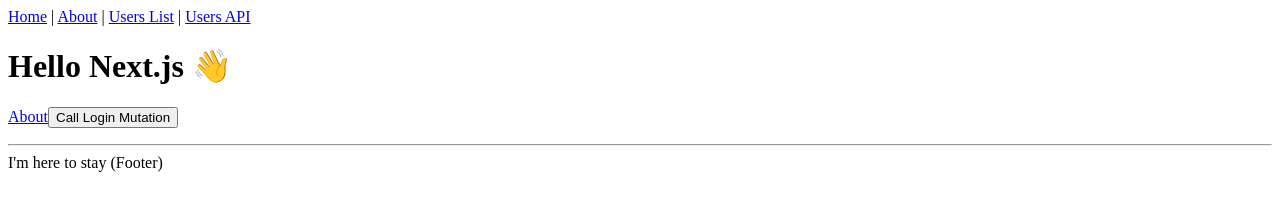
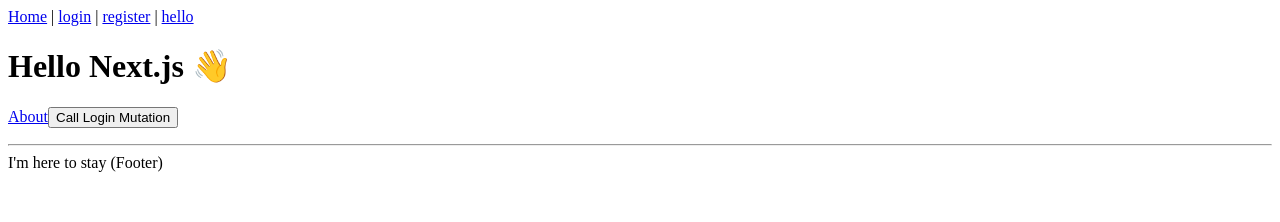
Before and after one commit to ShinteiMai/portfolio, a Next.js app in the folder web/: page / in a window 1280 px wide. Shown: the top 222 px of the page. Built offline with nearby package versions, Linux system fonts and the light colour scheme.

Commit message:
Added route guard in /hello but need to fix SSR with apollo-link-error

```diff
--- a/web/components/Layout.tsx
+++ b/web/components/Layout.tsx
@@ -1,13 +1,13 @@
-import React, { ReactNode } from 'react'
-import Link from 'next/link'
-import Head from 'next/head'
+import React, { ReactNode } from "react";
+import Link from "next/link";
+import Head from "next/head";
 
 type Props = {
-  children?: ReactNode
-  title?: string
-}
+  children?: ReactNode;
+  title?: string;
+};
 
-const Layout = ({ children, title = 'This is the default title' }: Props) => (
+const Layout = ({ children, title = "This is the default title" }: Props) => (
   <div>
     <Head>
       <title>{title}</title>
@@ -18,24 +18,24 @@ const Layout = ({ children, title = 'This is the default title' }: Props) => (
       <nav>
         <Link href="/">
           <a>Home</a>
-        </Link>{' '}
-        |{' '}
-        <Link href="/about">
-          <a>About</a>
-        </Link>{' '}
-        |{' '}
-        <Link href="/users">
-          <a>Users List</a>
-        </Link>{' '}
-        | <a href="/api/users">Users API</a>
+        </Link>{" "}
+        |{" "}
+        <Link href="/login">
+          <a>login</a>
+        </Link>{" "}
+        |{" "}
+        <Link href="/register">
+          <a>register</a>
+        </Link>{" "}
+        | <a href="/hello">hello</a>
       </nav>
     </header>
-    {children}
+    <main>{children}</main>
     <footer>
       <hr />
       <span>I'm here to stay (Footer)</span>
     </footer>
   </div>
-)
+);
 
-export default Layout
+export default Layout;
--- a/web/generated/apolloComponents.tsx
+++ b/web/generated/apolloComponents.tsx
@@ -22,6 +22,7 @@ export type User = {
   lastName: Scalars['String'];
   email: Scalars['String'];
   name: Scalars['String'];
+  confirmed: Scalars['Boolean'];
 };
 
 export type ChangePasswordInput = {
@@ -119,6 +120,14 @@ export type RegisterMutation = (
   ) }
 );
 
+export type HelloQueryVariables = Exact<{ [key: string]: never; }>;
+
+
+export type HelloQuery = (
+  { __typename?: 'Query' }
+  & Pick<Query, 'hello'>
+);
+
 
 export const ConfirmUserDocument = gql`
     mutation ConfirmUser($token: String!) {
@@ -213,3 +222,28 @@ export function withRegister<TProps, TChildProps = {}, TDataName extends string
 };
 export type RegisterMutationResult = ApolloReactCommon.MutationResult<RegisterMutation>;
 export type RegisterMutationOptions = ApolloReactCommon.BaseMutationOptions<RegisterMutation, RegisterMutationVariables>;
+export const HelloDocument = gql`
+    query Hello {
+  hello
+}
+    `;
+export type HelloComponentProps = Omit<ApolloReactComponents.QueryComponentOptions<HelloQuery, HelloQueryVariables>, 'query'>;
+
+    export const HelloComponent = (props: HelloComponentProps) => (
+      <ApolloReactComponents.Query<HelloQuery, HelloQueryVariables> query={HelloDocument} {...props} />
+    );
+
+export type HelloProps<TChildProps = {}, TDataName extends string = 'data'> = {
+      [key in TDataName]: ApolloReactHoc.DataValue<HelloQuery, HelloQueryVariables>
+    } & TChildProps;
+export function withHello<TProps, TChildProps = {}, TDataName extends string = 'data'>(operationOptions?: ApolloReactHoc.OperationOption<
+  TProps,
+  HelloQuery,
+  HelloQueryVariables,
+  HelloProps<TChildProps, TDataName>>) {
+    return ApolloReactHoc.withQuery<TProps, HelloQuery, HelloQueryVariables, HelloProps<TChildProps, TDataName>>(HelloDocument, {
+      alias: 'hello',
+      ...operationOptions
+    });
+};
+export type HelloQueryResult = ApolloReactCommon.QueryResult<HelloQuery, HelloQueryVariables>;
--- a/web/lib/withApollo.tsx
+++ b/web/lib/withApollo.tsx
@@ -6,8 +6,9 @@ import { getDataFromTree } from "react-apollo";
 import initApollo from "./initApollo";
 import { isBrowser } from "./isBrowser";
 import { NormalizedCacheObject, ApolloClient } from "apollo-boost";
+import redirect from "./redirect";
 
-const parseCookies = (req?: any, options = {}) => {
+export const parseCookies = (req?: any, options = {}) => {
   return cookie.parse(
     req ? req.headers.cookie || "" : document.cookie,
     options
@@ -57,7 +58,9 @@ export default (App: any) => {
             />
           );
         } catch (err) {
-          console.error("Error while running `getDataFromTree`", err);
+          if (err.message.includes("not authenticated")) {
+            redirect(ctx.ctx, "/login");
+          }
         }
 
         Head.rewind();
```
Also changed, not shown: web/graphql/user/queries/hello.ts (added, +7 -0 lines), web/lib/initApollo.ts (+14 -0 lines), web/pages/hello.tsx (added, +17 -0 lines).
